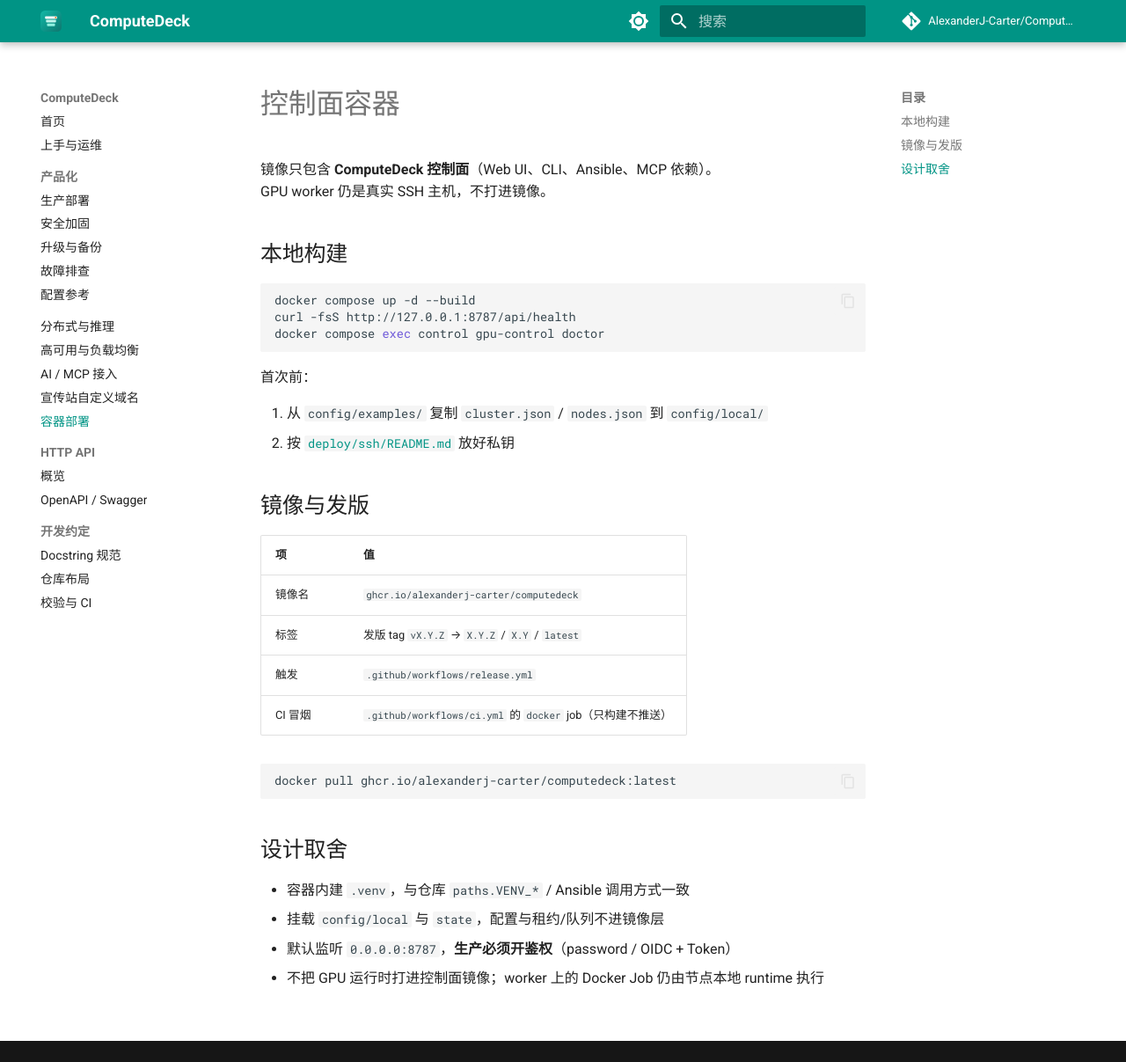
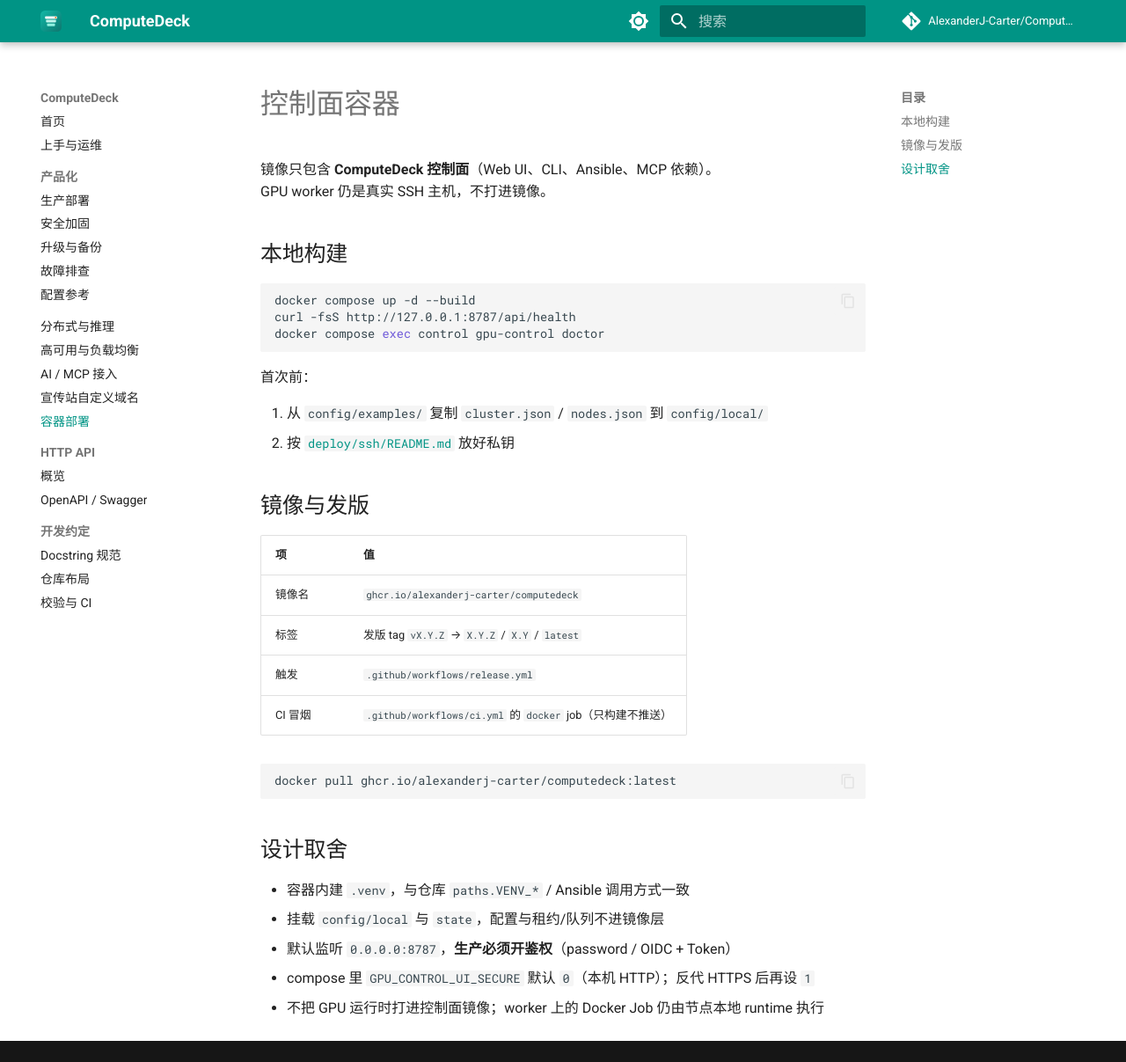
Before and after one commit to AlexanderJ-Carter/ComputeDeck, an MkDocs documentation site: the page built from docs/develop/docker.md, in a window 1280 px wide and 1207 px high. Shown: the whole window at 88% size. Built offline with MkDocs 1.6.1 and Material for MkDocs 9.7.7, drawn with Linux system fonts in a browser that asks for light colours; comment, search, counter and statistics services are not loaded.

Commit message:
fix: compose 本机默认关闭 Cookie Secure
本机 HTTP 访问时 Secure Cookie 会导致登录态失效；HTTPS 反代时再显式开启。

```diff
--- a/docker-compose.yml
+++ b/docker-compose.yml
@@ -20,5 +20,6 @@ services:
     environment:
       GPU_CONTROL_UI_HOST: "0.0.0.0"
       GPU_CONTROL_UI_PORT: "8787"
-      GPU_CONTROL_UI_SECURE: "${GPU_CONTROL_UI_SECURE:-1}"
+      # 本机 HTTP 默认 0；反代 HTTPS 时设 GPU_CONTROL_UI_SECURE=1
+      GPU_CONTROL_UI_SECURE: "${GPU_CONTROL_UI_SECURE:-0}"
     restart: unless-stopped
--- a/docs/develop/docker.md
+++ b/docs/develop/docker.md
@@ -34,4 +34,5 @@ docker pull ghcr.io/alexanderj-carter/computedeck:latest
 - 容器内建 `.venv`，与仓库 `paths.VENV_*` / Ansible 调用方式一致
 - 挂载 `config/local` 与 `state`，配置与租约/队列不进镜像层
 - 默认监听 `0.0.0.0:8787`，**生产必须开鉴权**（password / OIDC + Token）
+- compose 里 `GPU_CONTROL_UI_SECURE` 默认 `0`（本机 HTTP）；反代 HTTPS 后再设 `1`
 - 不把 GPU 运行时打进控制面镜像；worker 上的 Docker Job 仍由节点本地 runtime 执行
```
